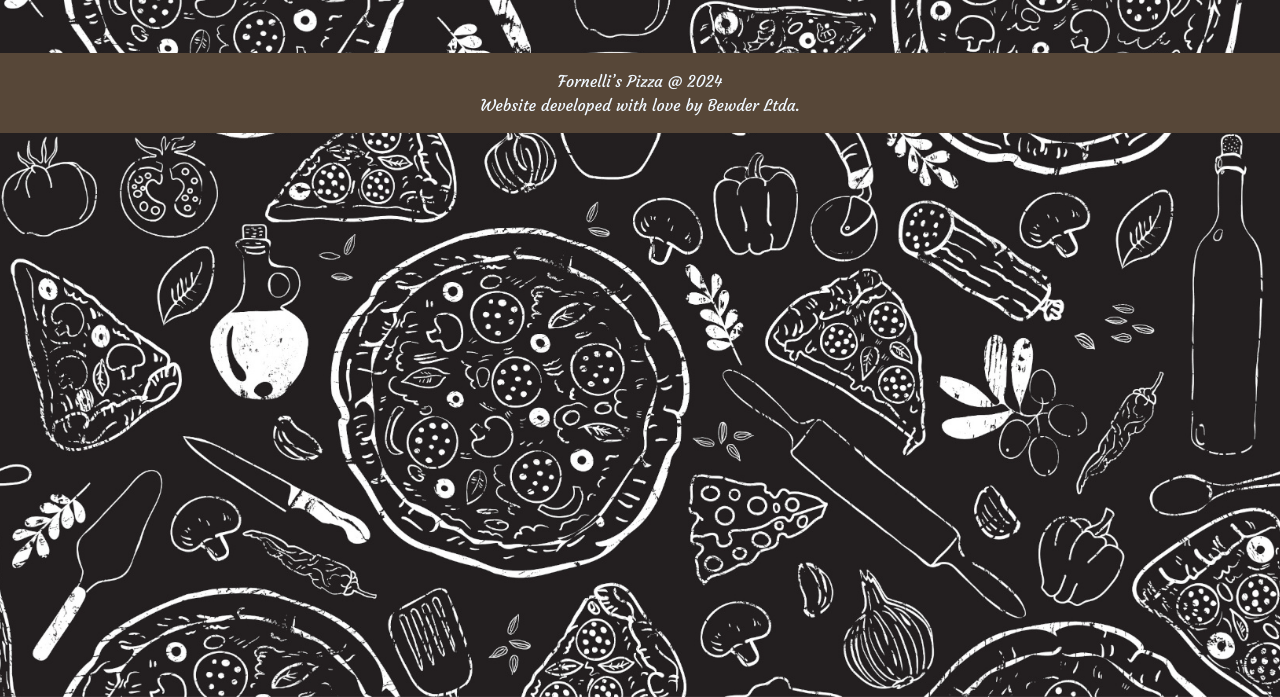
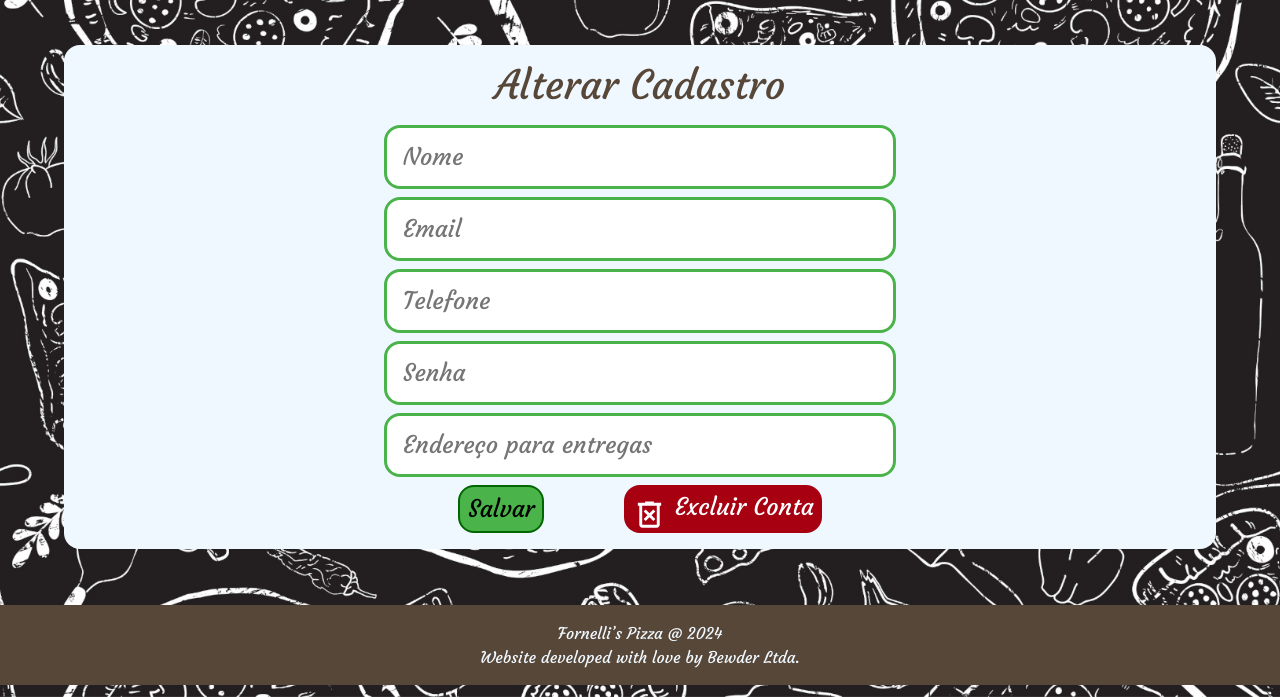
Before and after one commit to jol-tm/fornellis-pizza, a PHP site: page /changeRegistration.php in a window 1280 px wide. Shown: the part 103-800 px from the top of the page. Run offline with PHP 8.4, Linux system fonts and the light colour scheme.

Commit message:
página de alterar cadastro

```diff
--- a/changeRegistration.php
+++ b/changeRegistration.php
@@ -1,2 +1,16 @@
 <?php include "assets/header.php"; ?>
+<div class="box">
+    <form action="dataAcess/signUp.php" method="post">
+        <h1>Alterar Cadastro</h1>
+        <input type="text" placeholder="Nome" name="nomeSignUp" required>
+        <input type="email" placeholder="Email" name="emailSignUp" required>
+        <input type="text" placeholder="Telefone" name="telSignUp" required>
+        <input type="password" placeholder="Senha" name="passSignUp" required>
+        <input type="text" placeholder="Endereço para entregas" name="adressSignUp" required>
+        <div class="wrapper">
+            <button type="submit"><h4>Salvar</h4></button>
+            <button type="submit" class="red-btn"><h4><img src="imgs/icones/delete-account-svg.svg" alt=""> Excluir Conta</h4></button>
+        </div>
+    </form>
+</div>
 <?php include "assets/footer.php"; ?>
--- a/styles/changeRegistration.css
+++ b/styles/changeRegistration.css
@@ -0,0 +1,14 @@
+.red-btn{
+    color: white;
+    background-color: #a70011;
+    border: none;
+}
+.wrapper{
+    display: flex;
+    justify-content: space-between;
+    align-items: center;
+    gap: 5rem;
+}
+.box{
+    margin-top: 3rem;
+}
```
Also changed, not shown: imgs/icones/delete-account-svg.svg (added).
